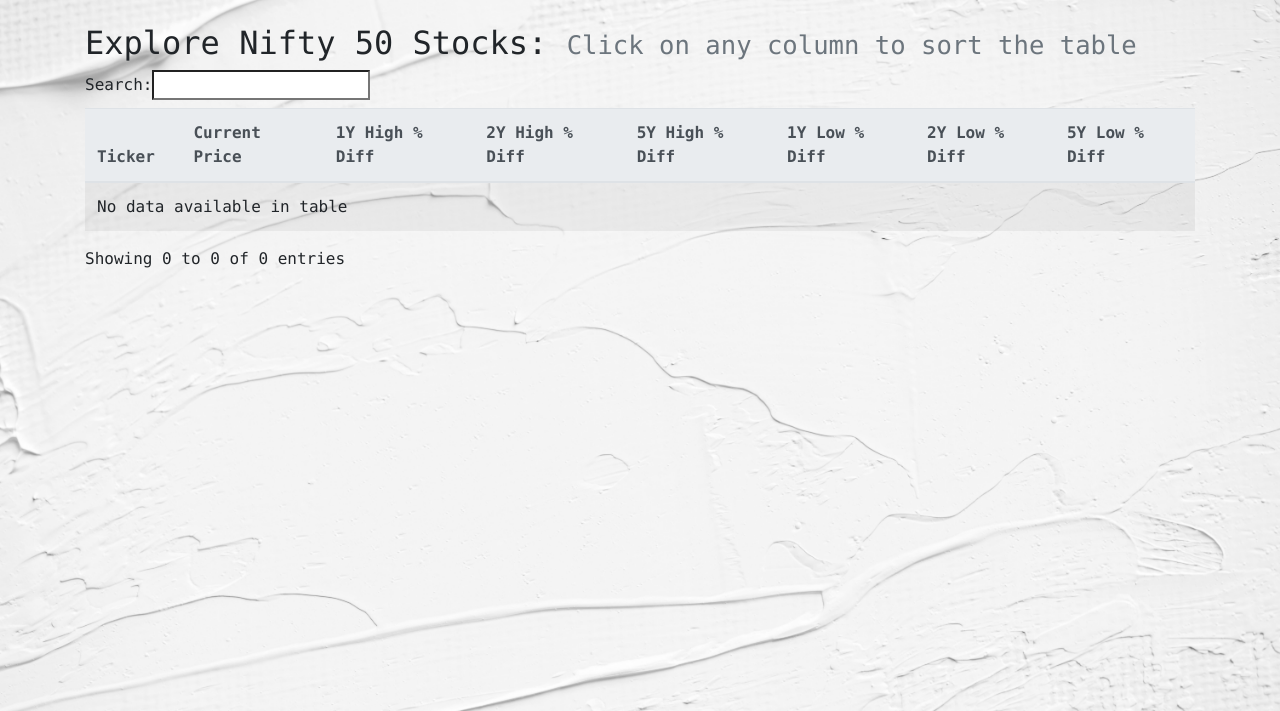
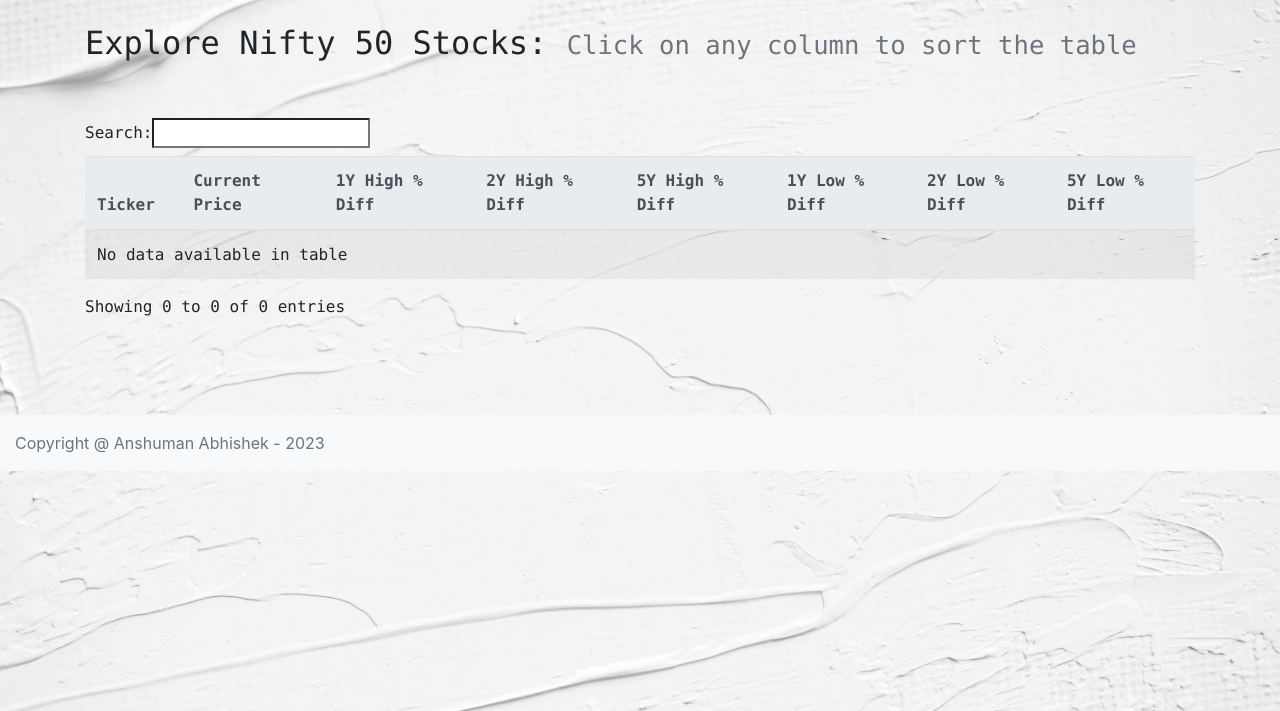
Before and after one commit to Anshuman2121/stockprediction, a Flask app: page / in a window 1280 px wide. Shown: the top 711 px of the page. Run offline with Flask 3, Linux system fonts and the light colour scheme; some libraries are stand-ins or nearby versions.

Commit message:
Redesign Website

```diff
--- a/templates/table_template.html
+++ b/templates/table_template.html
@@ -44,6 +44,7 @@
             Explore Nifty 50 Stocks:
             <small class="text-muted">Click on any column to sort the table</small>
         </h2>
+        <br><br>
 
         <table class="table table-striped" id="stock-table">
             <thead class="thead-light">
@@ -74,6 +75,13 @@
             </tbody>
         </table>
     </div>
+    <br><br>
+    <br><br>
+    <footer class="footer mt-auto py-3 bg-light">
+        <div style="width: auto; max-width: 680px; padding: 0 15px;">
+                <span class="text-muted"> Copyright @ Anshuman Abhishek - 2023 </span>
+        </div>
+      </footer>
     <!-- Add jQuery -->
     <script src="https://code.jquery.com/jquery-3.6.0.min.js"></script>
     <!-- Add DataTables JavaScript -->
```
Also changed, not shown: .github/workflows/main.yml, README.md (added).
